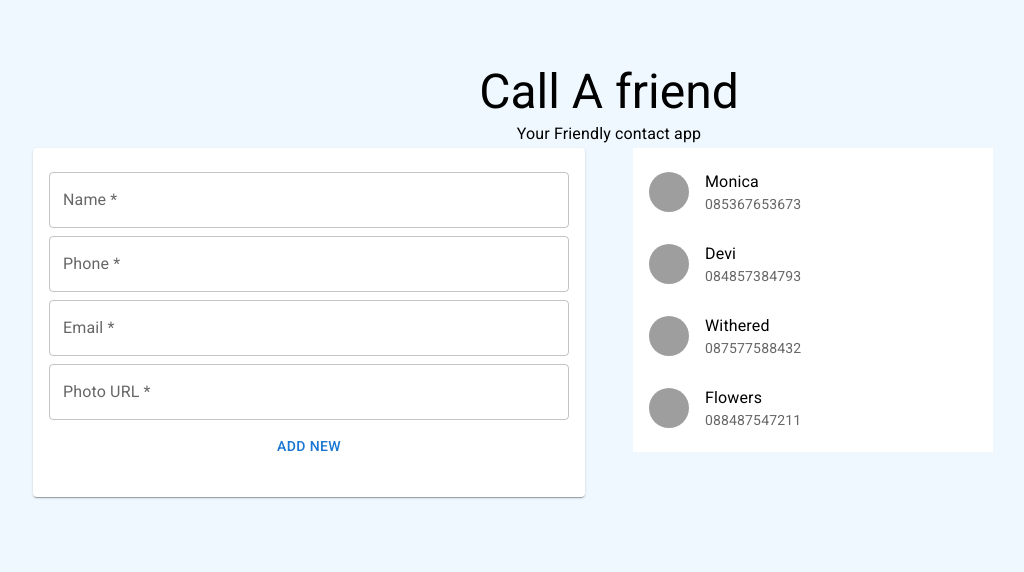
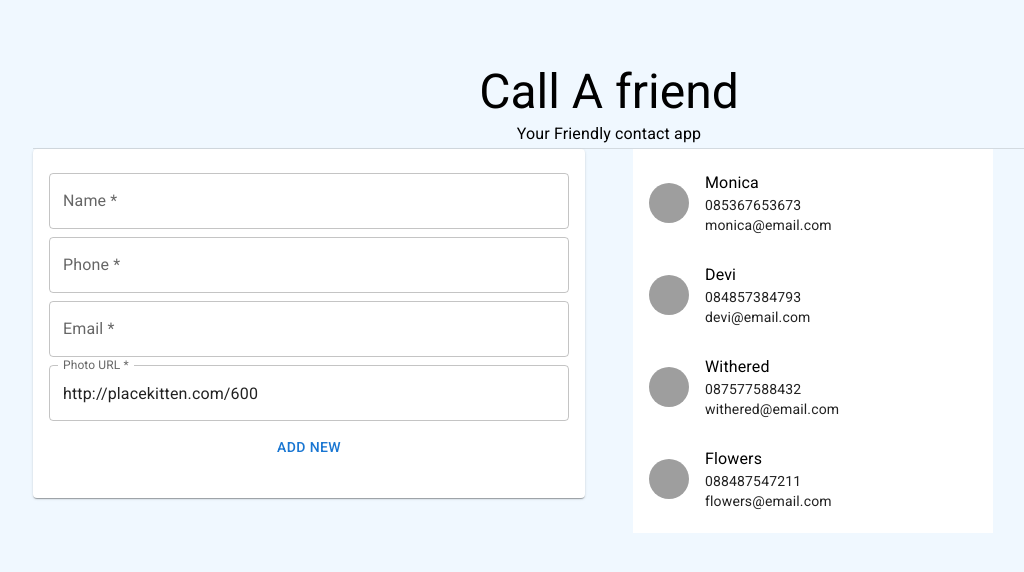
Before and after one commit to dts-kominfo-rea4b/challenge-react-with-mui-mdrdani, a React (Create React App) app: page / in a window 1280 px wide. Shown: the top 572 px of the page, without its empty margins (31-1055 px from the left). Built offline with nearby package versions, Linux system fonts and the light colour scheme; grey boxes are pictures that could not be loaded.

Commit message:
Perancangan 3

```diff
--- a/src/components/Contact.js
+++ b/src/components/Contact.js
@@ -8,6 +8,7 @@ import {
   ListItemAvatar,
   ListItemText,
   Avatar,
+  Typography,
 } from '@mui/material';
 // import { ImageIcon } from '@mui/icons-material/Image';
 
@@ -26,8 +27,26 @@ function Contact(props) {
           </ListItemAvatar>
           <ListItemText
             primary={contact.name}
-            secondary={contact.phone}
-            third={contact.email}
+            secondary={
+              <React.Fragment>
+                <Typography
+                  sx={{ display: 'block' }}
+                  component="span"
+                  variant="body2"
+                  color="text.primary"
+                >
+                  {contact.phone}
+                </Typography>
+
+                <Typography
+                  component="span"
+                  variant="body2"
+                  color="text.primary"
+                >
+                  {contact.email}
+                </Typography>
+              </React.Fragment>
+            }
           />
         </ListItem>
       ))}
--- a/src/components/ContactForm.js
+++ b/src/components/ContactForm.js
@@ -9,15 +9,15 @@ function ContactForm(props) {
   // Form berisi name, phone, email, dan photo url
   // Buatlah state newContact berupa objek sesuai dengan data yang ada
   const [inputContact, setContactInfo] = useState({
-    name: '',
-    phone: '',
-    email: '',
-    photo: '',
+    photo: 'http://placekitten.com/600',
   });
 
   // fungsi untuk menerima inputan
   const inputOnChangeHandler = (event) => {
-    setContactInfo(event.target.value);
+    // setContactInfo(event.target.value);
+    const name = event.target.name;
+    const value = event.target.value;
+    setContactInfo((values) => ({ ...values, [name]: value }));
   };
 
   // fungsi handler
@@ -36,7 +36,8 @@ function ContactForm(props) {
               fullWidth
               type="text"
               style={{ marginBottom: '0.5em' }}
-              value={inputContact.name}
+              name="name"
+              value={inputContact.name || ''}
               onChange={inputOnChangeHandler}
               label="Name *"
               variant="outlined"
@@ -49,7 +50,8 @@ function ContactForm(props) {
               label="Phone *"
               variant="outlined"
               style={{ marginBottom: '0.5em' }}
-              value={inputContact.phone}
+              name="phone"
+              value={inputContact.phone || ''}
               onChange={inputOnChangeHandler}
             />
           </Grid>
@@ -60,7 +62,8 @@ function ContactForm(props) {
               label="Email *"
               variant="outlined"
               style={{ marginBottom: '0.5em' }}
-              value={inputContact.email}
+              name="email"
+              value={inputContact.email || ''}
               onChange={inputOnChangeHandler}
             />
           </Grid>
@@ -71,7 +74,8 @@ function ContactForm(props) {
               label="Photo URL *"
               variant="outlined"
               style={{ marginBottom: '0.5em' }}
-              value={inputContact.phone}
+              name="photo"
+              value={inputContact.photo || ''}
               onChange={inputOnChangeHandler}
             />
           </Grid>
--- a/src/components/Header.js
+++ b/src/components/Header.js
@@ -1,6 +1,6 @@
 // Kalian bisa menambahkan CSS di src/components/Header.css
 // atau langsung tambahkan dengan sx={{}}
-import { Grid, Typography } from '@mui/material';
+import { Divider, Grid, Typography } from '@mui/material';
 import React, { useState } from 'react';
 
 import contactsJSON from '../data/contacts.json';
@@ -19,7 +19,6 @@ const Header = () => {
     const newId = contacts[contacts.length - 1].id + 1;
 
     const ObjContact = {
-      id: newId,
       name: newContact.name,
       phone: newContact.phone,
       email: newContact.email,
@@ -34,6 +33,7 @@ const Header = () => {
     <>
       <Typography variant="h3">Call A friend</Typography>
       <Typography variant="subtitle1">Your Friendly contact app</Typography>
+      <Divider />
       <Grid container spacing={6}>
         <Grid item xs={6}>
           <ContactForm fnAddContacts={addContacts} />
```
